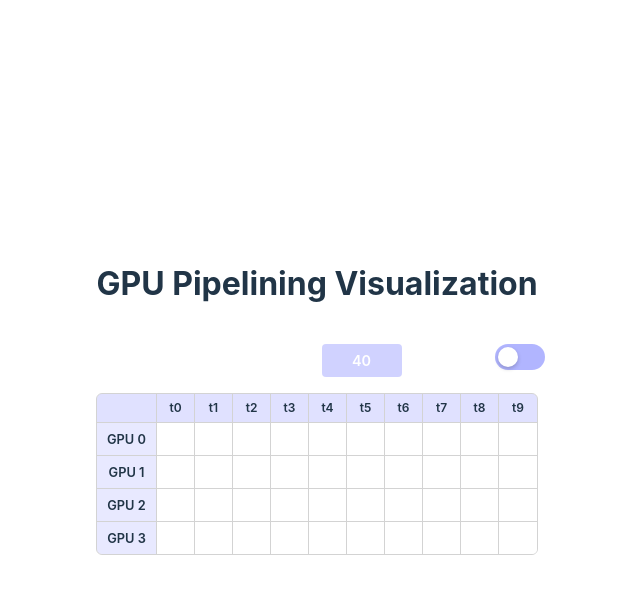
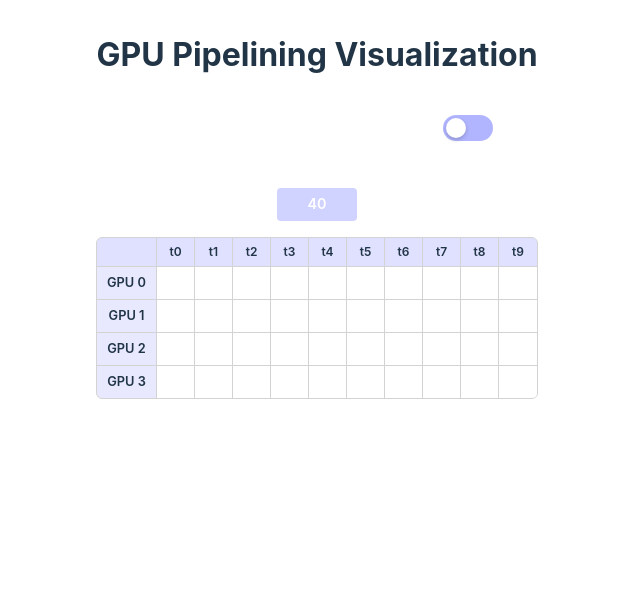
Before and after one commit to EmilyReif/gpu_vis, a React (Vite) app: page / in a window 1280 px wide. Shown: the top 594 px of the page, without its empty margins (323-963 px from the left). Built offline with nearby package versions, Linux system fonts and the light colour scheme.

Commit message:
updates to ui

```diff
--- a/src/App.css
+++ b/src/App.css
@@ -2,10 +2,9 @@
   max-width: 1400px;
   margin: 0 auto;
   padding: 1rem;
-}
-
-.App-header {
-  padding: 1rem;
+  height: 100vh;
+  display: flex;
+  flex-direction: column;
 }
 
 h1 {
@@ -13,14 +12,47 @@ h1 {
   line-height: 1.1;
   margin-bottom: 1rem;
   text-align: center;
+  flex-shrink: 0;
 }
 
-.controls {
+.main-layout {
+  display: flex;
+  flex-direction: column;
+  height: calc(100vh - 120px);
+  flex: 1;
+  min-height: 0;
+}
+
+.top-section {
+  height: 50%;
+  display: flex;
+  flex-direction: column;
+  overflow: hidden;
+}
+
+.bottom-section {
+  height: 50%;
+  border-top: 2px solid rgba(255, 255, 255, 0.2);
+  padding-top: 1rem;
+  flex-shrink: 0;
+}
+
+.input-controls {
   display: flex;
   gap: 1.5rem;
   justify-content: center;
   margin-bottom: 1rem;
   flex-wrap: wrap;
+  flex-shrink: 0;
+}
+
+.output-controls {
+  display: flex;
+  gap: 1.5rem;
+  justify-content: center;
+  margin-bottom: 1rem;
+  flex-wrap: wrap;
+  flex-shrink: 0;
 }
 
 .control-group {
@@ -34,6 +66,7 @@ h1 {
   font-weight: 500;
   font-size: 0.85em;
   color: rgba(255, 255, 255, 0.9);
+  white-space: nowrap;
 }
 
 .control-group input[type="number"] {
@@ -130,8 +163,10 @@ h1 {
 .grid-container {
   display: flex;
   justify-content: center;
-  overflow-x: auto;
-  margin-top: 1rem;
+  align-items: flex-start;
+  overflow: auto;
+  flex: 1;
+  min-height: 0;
 }
 
 .grid-wrapper {
--- a/src/App.tsx
+++ b/src/App.tsx
@@ -81,10 +81,11 @@ function App() {
 
   return (
     <div className="App">
-      <header className="App-header">
       <h1>GPU Pipelining Visualization</h1>
 
-        <div className="controls">
+      <div className="main-layout">
+        <div className="top-section">
+          <div className="input-controls">
             <div className="control-group">
               <label htmlFor="num-gpus">Number of GPUs:</label>
               <input
@@ -108,10 +109,6 @@ function App() {
               />
             </div>
             <div className="control-group">
-            <label>Bubble size:</label>
-            <div className="blank-counter">{blankCount}</div>
-          </div>
-          <div className="control-group">
               <label>Pass Type:</label>
               <div className="toggle-switch-container">
                 <span className={`toggle-label ${passType === 'forward' ? 'active' : ''}`}>Forward</span>
@@ -125,6 +122,13 @@ function App() {
                 </button>
                 <span className={`toggle-label ${passType === 'backward' ? 'active' : ''}`}>Backward</span>
               </div>
+            </div>
+          </div>
+
+          <div className="output-controls">
+            <div className="control-group">
+              <label>Bubble count:</label>
+              <div className="blank-counter">{blankCount}</div>
             </div>
           </div>
 
@@ -155,7 +159,11 @@ function App() {
               </div>
             </div>
           </div>
-      </header>
+        </div>
+        <div className="bottom-section">
+          {/* Fancier visualization will go here */}
+        </div>
+      </div>
     </div>
   )
 }
```
Lines whose indentation alone changed are shown as unchanged.
